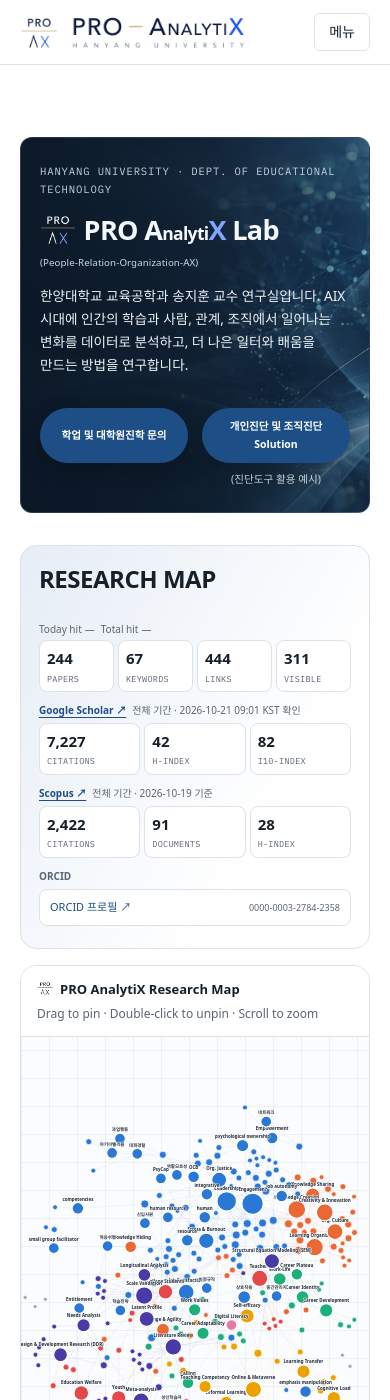
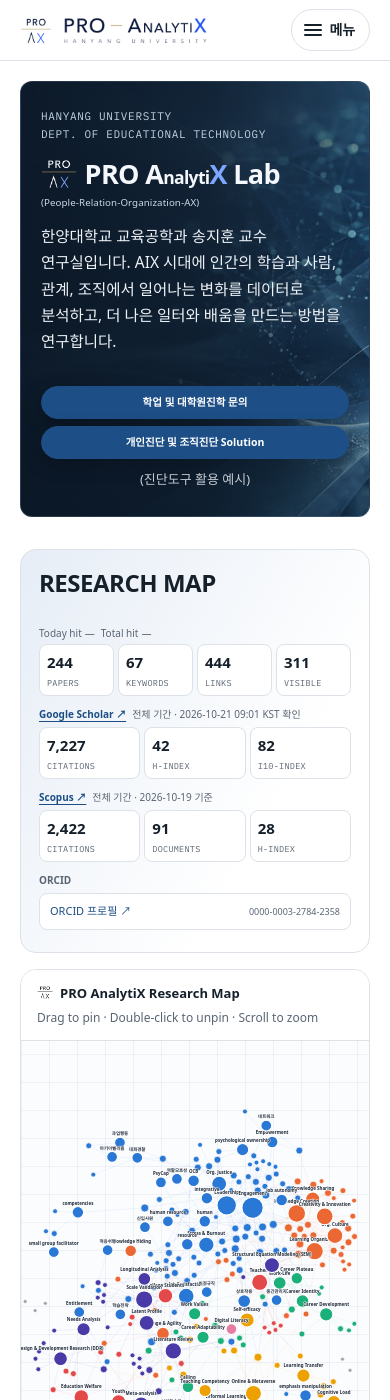
Before and after one commit to drsprolab/drsprolab.github.io, a Jekyll site: the page built from index.html, in a window 390 px wide and 1400 px high. Built offline with Jekyll 4.4.1, drawn with Linux system fonts in a browser that asks for light colours; some web fonts are replaced.

Commit message:
style(mobile): 대문·메뉴 모바일 화면 다듬기
- 메뉴 버튼: 햄버거 아이콘 + '메뉴', 열리면 ×/'닫기'로 바뀜, 터치 영역 확대
- 펼친 메뉴: 본문을 밀지 않고 헤더 아래 겹쳐 뜸, 하위 메뉴는 누르기 쉬운 칩 형태
- 메뉴 항목·바깥·Esc로 닫힘, 열린 동안 뒤 화면 스크롤 잠금
- 대문: 헤더 아래 빈 공간 축소, 문의 버튼을 한 줄에 하나씩 꽉 차게
- 소개 상자 상단 학과명 두 줄로 깔끔하게 줄바꿈
- 태블릿(701–1100px): Research Map 지표가 옆으로 넘쳐 겹치던 문제를 2×2 배치로 수정

Co-Authored-By: Claude Opus 5.5 <noreply@anthropic.com>
Claude-Session: https://claude.ai/code/session_01EyaUhK2Bh6mKrwovNY5VhS

```diff
--- a/_includes/header.html
+++ b/_includes/header.html
@@ -3,7 +3,7 @@
     <a class="brand" href="{{ '/' | relative_url }}" aria-label="PRO-AX Lab, Hanyang University 홈">
       <picture><source media="(prefers-color-scheme: dark)" srcset="{{ '/assets/images/logo/lockup-pro-dark.png' | relative_url }}"><img class="brand-logo" src="{{ '/assets/images/logo/lockup-pro.png' | relative_url }}" alt="" width="2240" height="344"></picture>
     </a>
-    <button class="menu-toggle" id="menu-toggle" aria-expanded="false" aria-controls="site-nav">메뉴</button>
+    <button class="menu-toggle" id="menu-toggle" type="button" aria-expanded="false" aria-controls="site-nav" aria-label="메뉴 열기"><span class="menu-icon" aria-hidden="true"><span></span><span></span><span></span></span><span class="menu-label">메뉴</span></button>
     <nav class="site-nav" id="site-nav" aria-label="주 메뉴">
       <ul>
         {% for item in site.data.navigation %}
--- a/assets/css/style.css
+++ b/assets/css/style.css
@@ -1181,3 +1181,70 @@ main.container { overflow-x: clip; }
 .footer-links a:hover::after { color: var(--accent); transform: translate(2px, -2px); }
 @media (max-width: 600px) { .footer-links { width: 100%; } .footer-links a { min-width: 0; } }
 @media (prefers-reduced-motion: reduce) { .footer-links a, .footer-links a::after { transition: none; } .footer-links a:hover, .footer-links a:hover::after { transform: none; } }
+
+/* ==== 모바일 다듬기 (2026-10-21) ==== */
+.nowrap { white-space: nowrap; }
+
+/* 메뉴 버튼: 햄버거 아이콘 + 글자, 열리면 ×/닫기 */
+.menu-toggle { align-items: center; gap: 8px; min-height: 40px; padding: 8px 14px 8px 12px; border-radius: 999px;
+  font-size: 14px; font-weight: 600; letter-spacing: -.01em; transition: background-color .15s, border-color .15s, color .15s; }
+.menu-icon { position: relative; display: inline-block; width: 18px; height: 12px; }
+.menu-icon span { position: absolute; left: 0; width: 100%; height: 2px; border-radius: 2px; background: currentColor; transition: transform .2s ease, opacity .15s ease, top .2s ease; }
+.menu-icon span:nth-child(1) { top: 0; }
+.menu-icon span:nth-child(2) { top: 5px; }
+.menu-icon span:nth-child(3) { top: 10px; }
+.menu-toggle[aria-expanded="true"] { background: var(--accent); border-color: var(--accent); color: var(--paper); }
+.menu-toggle[aria-expanded="true"] .menu-icon span:nth-child(1) { top: 5px; transform: rotate(45deg); }
+.menu-toggle[aria-expanded="true"] .menu-icon span:nth-child(2) { opacity: 0; }
+.menu-toggle[aria-expanded="true"] .menu-icon span:nth-child(3) { top: 5px; transform: rotate(-45deg); }
+
+@media (max-width: 860px) {
+  .header-row { flex-wrap: nowrap; min-height: 60px; }
+  .brand-logo { height: 30px; }
+  .menu-toggle { display: inline-flex; flex: none; }
+
+  /* 펼친 메뉴는 본문을 밀어내지 않고 헤더 아래에 겹쳐 뜬다 */
+  .site-nav, .site-nav.open { position: absolute; left: 0; right: 0; top: 100%; width: auto; padding: 4px 20px 16px;
+    background: var(--paper); border-bottom: 1px solid var(--line); box-shadow: 0 18px 32px rgba(10, 20, 35, .14);
+    max-height: calc(100dvh - 61px); overflow-y: auto; overscroll-behavior: contain; }
+  .site-nav { display: none; }
+  .site-nav.open { display: block; animation: nav-drop .18s ease-out; }
+  .nav-item { padding: 10px 0; }
+  .nav-item > a { display: inline-block; padding: 4px 0; font-size: 16px; font-weight: 600; }
+  .submenu { gap: 6px; margin-top: 6px; }
+  .submenu a { padding: 6px 11px; border-radius: 999px; background: var(--tint); color: var(--ink); font-size: 13px; line-height: 1.3; }
+  .submenu a:hover, .submenu a:active { background: var(--accent-soft, var(--tint)); color: var(--accent); }
+  html.nav-open, html.nav-open body { overflow: hidden; }
+  /* 메뉴 뒤 본문을 살짝 어둡게 — 바깥을 누르면 닫힘 (nav.js) */
+  html.nav-open main, html.nav-open .site-footer { filter: brightness(.82); transition: filter .15s; }
+}
+@keyframes nav-drop { from { opacity: 0; transform: translateY(-6px); } to { opacity: 1; transform: none; } }
+@media (prefers-reduced-motion: reduce) { .site-nav.open { animation: none; } .menu-icon span { transition: none; } }
+
+/* 대문: 휴대폰에서 헤더 아래 빈 공간 줄이고, 문의 버튼은 한 줄에 하나씩 꽉 차게 */
+@media (max-width: 680px) {
+  main.container { padding-block: 20px 64px; }
+  .hero { padding-block: 0 36px; }
+  .section { padding-block: 40px 0; }
+  .hero-intro { gap: 14px; padding: 26px 20px 24px; }
+  .hero-intro .eyebrow { font-size: 11px; letter-spacing: .06em; line-height: 1.6; }
+  .hero-intro h1 .expand { margin-top: 6px; }
+  .hero-intro p { font-size: 15.5px; line-height: 1.7; }
+  .inquiry-actions { grid-template-columns: 1fr; gap: 10px; max-width: none; margin-top: 6px; }
+  .inquiry-actions .solution-btn { font-size: 15px; padding: 14px 18px; text-align: center; line-height: 1.35; }
+  .inquiry-actions .solution-link { grid-column: 1; justify-self: center; font-size: 13px; padding: 2px 6px; }
+}
+@media (max-width: 680px) {
+  .hero-intro .eyebrow-sep { display: none; }
+  .hero-intro .eyebrow .nowrap { display: block; }
+}
+/* 태블릿·가로 휴대폰(701–1100px): 지표 네 묶음이 옆으로 넘쳐 글자가 겹치지 않게 2×2로 */
+@media (min-width: 701px) and (max-width: 1100px) {
+  .rmap-metrics { grid-template-columns: repeat(2, minmax(0, 1fr)); gap: 14px 16px; overflow-x: visible; padding: 4px 0 8px; }
+  .rmap-metrics-label { flex-wrap: wrap; white-space: normal; gap: 0 6px; }
+}
+/* 메뉴 버튼이 보이는 폭에서는 헤더 아래 빈 공간을 줄인다 */
+@media (min-width: 681px) and (max-width: 860px) {
+  main.container { padding-block: 28px 72px; }
+  .hero { padding-block: 0 44px; }
+}
--- a/assets/js/nav.js
+++ b/assets/js/nav.js
@@ -2,10 +2,25 @@
   var btn = document.getElementById('menu-toggle');
   var nav = document.getElementById('site-nav');
   if (!btn || !nav) return;
-  btn.addEventListener('click', function () {
-    var open = nav.classList.toggle('open');
+  var label = btn.querySelector('.menu-label');
+  function setOpen(open) {
+    nav.classList.toggle('open', open);
+    document.documentElement.classList.toggle('nav-open', open);
     btn.setAttribute('aria-expanded', open ? 'true' : 'false');
+    btn.setAttribute('aria-label', open ? '메뉴 닫기' : '메뉴 열기');
+    if (label) label.textContent = open ? '닫기' : '메뉴';
+  }
+  btn.addEventListener('click', function () { setOpen(!nav.classList.contains('open')); });
+  // 모바일: 메뉴 항목(같은 페이지 #앵커 포함)을 누르거나, 바깥을 누르거나, Esc를 누르면 닫힘
+  nav.addEventListener('click', function (e) { if (e.target.closest('a')) setOpen(false); });
+  document.addEventListener('click', function (e) {
+    if (nav.classList.contains('open') && !nav.contains(e.target) && !btn.contains(e.target)) setOpen(false);
   });
+  document.addEventListener('keydown', function (e) {
+    if (e.key === 'Escape' && nav.classList.contains('open')) { setOpen(false); btn.focus(); }
+  });
+  // 화면을 넓히면(가로 회전 등) 데스크톱 메뉴로 돌아가므로 열림 상태 해제
+  window.addEventListener('resize', function () { if (window.innerWidth > 860 && nav.classList.contains('open')) setOpen(false); });
 })();
 
 // iOS Safari는 터치 리스너가 있어야 :active 스타일이 적용됨 (박스 확대 효과)
--- a/index.html
+++ b/index.html
@@ -12,7 +12,7 @@ image:
   <canvas class="hero-orbit" id="hero-orbit" data-orbit="circle" width="720" height="720" aria-hidden="true"
     data-pubs="{{ '/assets/data/publications.json' | relative_url }}"
     data-map="{{ '/assets/data/keyword-map.json' | relative_url }}"></canvas>
-  <div class="eyebrow">Hanyang University · Dept. of Educational Technology</div>
+  <div class="eyebrow"><span class="nowrap">Hanyang University</span><span class="eyebrow-sep"> · </span><span class="nowrap">Dept. of Educational Technology</span></div>
   <h1><span class="hero-title"><img class="hero-mark" src="{{ '/assets/images/logo/mark-dark.png' | relative_url }}" alt="" width="120" height="114"><span>PRO A<span class="brand-middle">nalyti</span><span class="brand-x">X</span> Lab</span></span><span class="expand">(People-Relation-Organization-AX)</span></h1>
   <p>한양대학교 교육공학과 송지훈 교수 연구실입니다. AIX 시대에 인간의 학습과 사람, 관계, 조직에서 일어나는 변화를 데이터로 분석하고, 더 나은 일터와 배움을 만드는 방법을 연구합니다.</p>
   {% assign prof = site.data.professor %}
```
